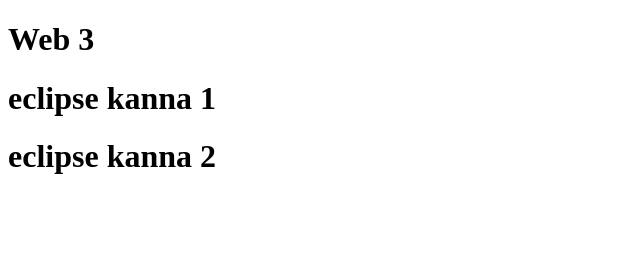
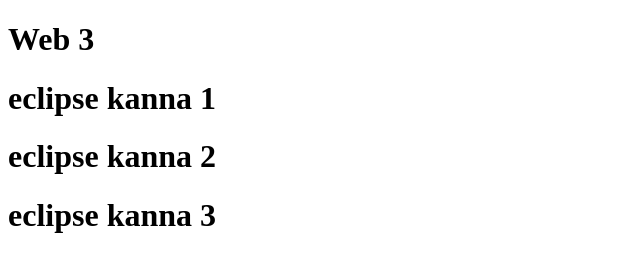
Before and after one commit to gurubbc/Web3, a plain HTML site: page Web3/WebContent/index.html in a window 1280 px wide. Shown: the whole page, without its empty margins (0-640 px from the left). Drawn offline with Linux system fonts and the light colour scheme.

Commit message:
Eclipse Kannan3

```diff
--- a/Web3/WebContent/index.html
+++ b/Web3/WebContent/index.html
@@ -8,5 +8,6 @@
 <h1> Web 3</h1>
 <h1> eclipse kanna 1</h1>
 <h1> eclipse kanna 2</h1>
+<h1> eclipse kanna 3</h1>
 </body>
 </html>
```
